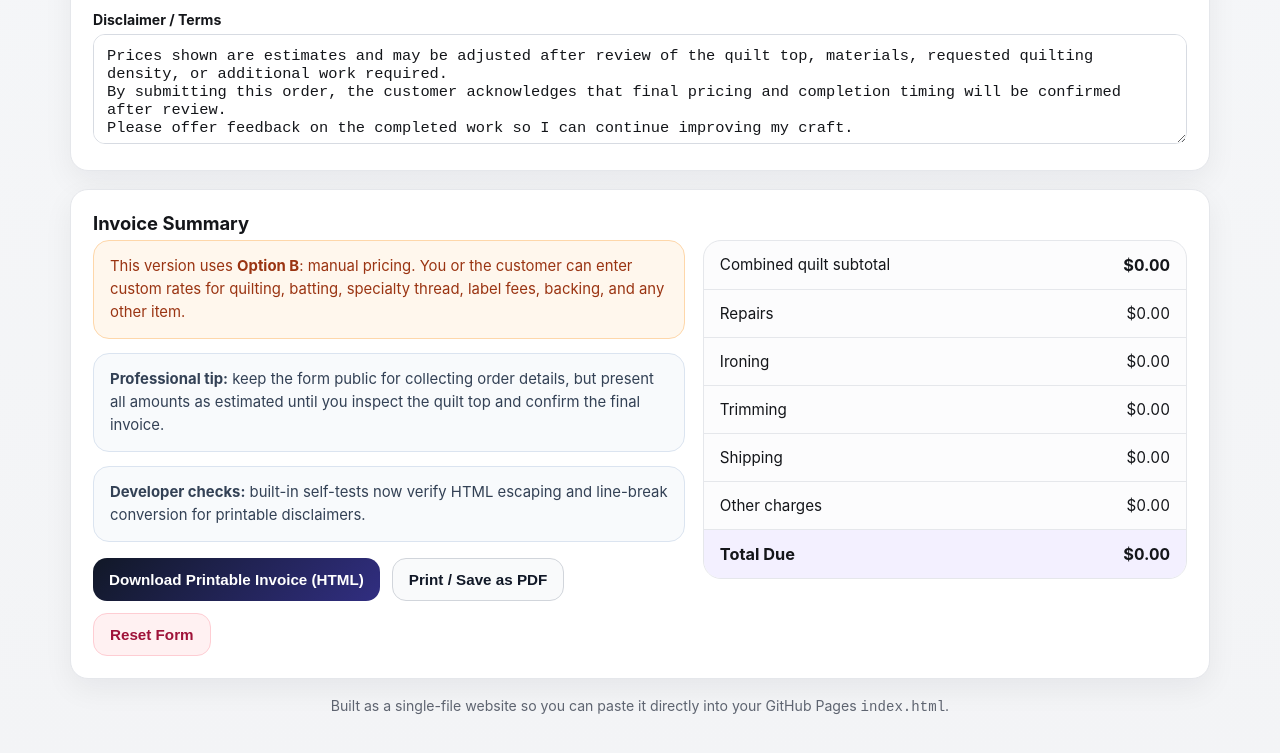
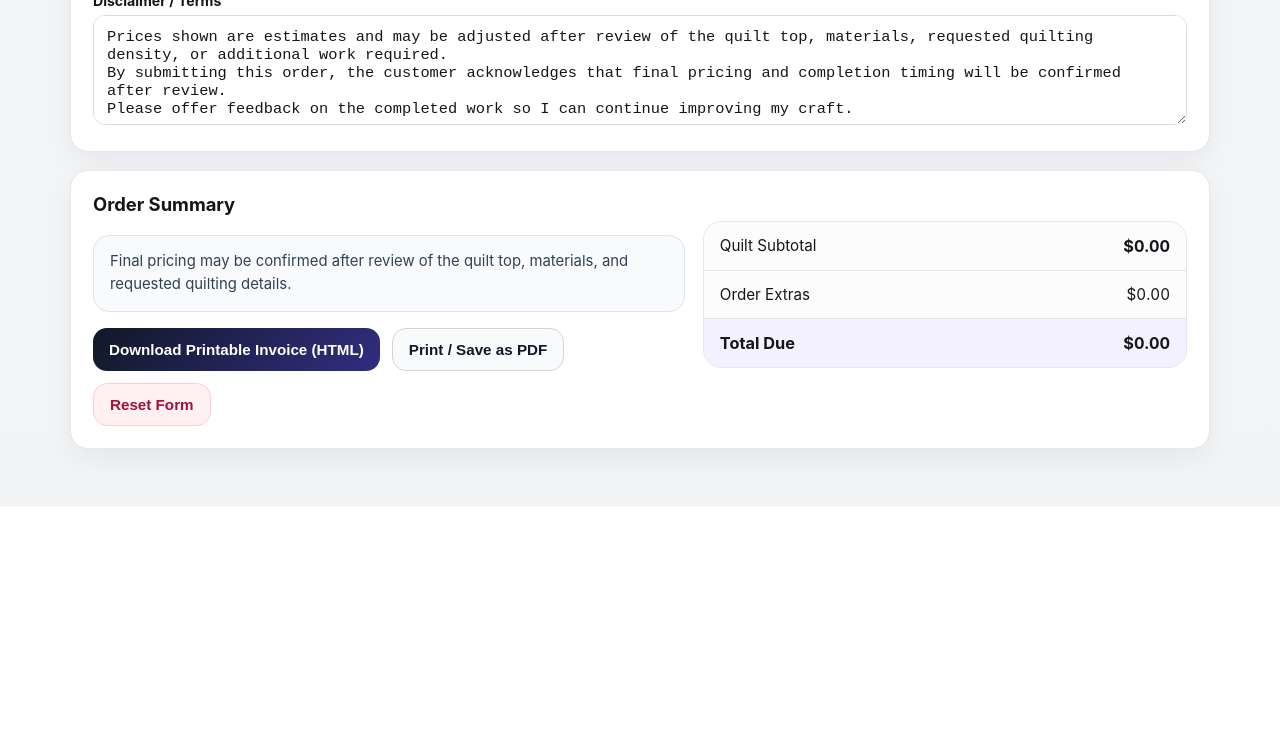
Before and after one commit to MalkeetWCPSS/quilting-order-form, a plain HTML site: page index.html in a window 1280 px wide. Shown: the part 1733-2486 px from the top of the page. After the commit the page ends 2240 px from the top, so only its background shows below. Drawn offline with Linux system fonts and the light colour scheme.

Commit message:
Update index.html

```diff
--- a/index.html
+++ b/index.html
@@ -3,7 +3,7 @@
 <head>
   <meta charset="UTF-8" />
   <meta name="viewport" content="width=device-width, initial-scale=1.0" />
-  <title>Long Arm Quilting Invoice Form</title>
+  <title>Long Arm Quilting Order Form</title>
   <style>
     @media print {
       body {
@@ -38,8 +38,6 @@
 
       .btn-row,
       .status-box,
-      .note-box,
-      .footer-note,
       .remove-quilt-btn,
       #addQuiltBtn {
         display: none !important;
@@ -76,17 +74,12 @@
     }
 
     :root {
-      --bg: #f6f7fb;
       --panel: #ffffff;
       --text: #14161a;
       --muted: #5e6470;
       --line: #e5e7eb;
-      --accent: #111827;
-      --accent-2: #6d28d9;
       --success: #ecfdf3;
       --success-border: #bbf7d0;
-      --warn: #fff7ed;
-      --warn-border: #fed7aa;
       --shadow: 0 10px 30px rgba(17, 24, 39, 0.06);
       --radius: 18px;
       --radius-sm: 12px;
@@ -155,24 +148,20 @@
     }
 
     .grid-2,
-    .grid-3,
     .grid-4 {
       display: grid;
       gap: 14px;
     }
 
     .grid-2 { grid-template-columns: repeat(2, minmax(0, 1fr)); }
-    .grid-3 { grid-template-columns: repeat(3, minmax(0, 1fr)); }
     .grid-4 { grid-template-columns: repeat(4, minmax(0, 1fr)); }
 
     @media (max-width: 940px) {
       .grid-4 { grid-template-columns: repeat(2, minmax(0, 1fr)); }
-      .grid-3 { grid-template-columns: repeat(2, minmax(0, 1fr)); }
     }
 
     @media (max-width: 720px) {
       .grid-2,
-      .grid-3,
       .grid-4 { grid-template-columns: 1fr; }
       .hero { border-bottom-left-radius: 18px; border-bottom-right-radius: 18px; }
       .section { padding: 18px; }
@@ -348,20 +337,12 @@
       .totals-layout { grid-template-columns: 1fr; }
     }
 
-    .note-box,
     .status-box,
-    .disclaimer-box,
-    .test-box {
+    .disclaimer-box {
       border-radius: 16px;
       padding: 14px 16px;
       line-height: 1.55;
       font-size: 0.93rem;
-    }
-
-    .note-box {
-      background: var(--warn);
-      border: 1px solid var(--warn-border);
-      color: #9a3412;
     }
 
     .status-box {
@@ -372,8 +353,7 @@
       margin-bottom: 14px;
     }
 
-    .disclaimer-box,
-    .test-box {
+    .disclaimer-box {
       background: #f8fafc;
       border: 1px solid #dbe4f0;
       color: #334155;
@@ -399,13 +379,6 @@
     .total-row strong { font-size: 1.02rem; }
     .grand { background: #f3f0ff; }
 
-    .footer-note {
-      text-align: center;
-      color: var(--muted);
-      font-size: 0.88rem;
-      margin-top: 18px;
-    }
-
     .inline-money {
       font-variant-numeric: tabular-nums;
       white-space: nowrap;
@@ -415,10 +388,9 @@
 <body>
   <header class="hero">
     <div class="hero-inner">
-      <h1>Long Arm Quilting Invoice Form</h1>
+      <h1>Long Arm Quilting Order Form</h1>
       <p>
-        Add one or more quilts to the same order, review a combined invoice, and download a professional order summary.
-        Pricing is treated as an estimate and can be confirmed after review.
+        Add one or more quilts to the same order, review a combined total, and download a printable customer invoice.
       </p>
     </div>
   </header>
@@ -427,7 +399,7 @@
     <form id="invoiceForm">
       <section class="section">
         <h2>Customer Information</h2>
-        <p class="section-note">This information appears once on the invoice, even if the order includes multiple quilts.</p>
+        <p class="section-note">This information appears once, even if the order includes multiple quilts.</p>
         <div class="grid-4">
           <div class="field">
             <label class="required" for="dateOrdered">Date Ordered</label>
@@ -460,7 +432,7 @@
 
       <section class="section">
         <h2>Quilt Items</h2>
-        <p class="section-note">Each quilt has its own measurements, pricing, and subtotal. Add as many quilts as needed to one invoice.</p>
+        <p class="section-note">Each quilt has its own measurements, pricing, and subtotal. Add as many quilts as needed to one order.</p>
         <div id="quiltContainer"></div>
         <div class="btn-row">
           <button type="button" class="secondary" id="addQuiltBtn">+ Add Another Quilt</button>
@@ -469,7 +441,7 @@
 
       <section class="section">
         <h2>Order Extras, Shipping, and Disclaimer</h2>
-        <p class="section-note">These items apply to the full invoice rather than to a single quilt line item.</p>
+        <p class="section-note">These items apply to the full order rather than to a single quilt line item.</p>
         <div class="grid-4">
           <div class="field">
             <label for="repairFee">Repairs</label>
@@ -518,20 +490,12 @@ Please offer feedback on the completed work so I can continue improving my craft
       </section>
 
       <section class="section">
-        <h2>Invoice Summary</h2>
+        <h2>Order Summary</h2>
         <div class="totals-layout">
           <div>
             <div class="status-box" id="statusBox"></div>
-            <div class="note-box">
-              This version uses <strong>Option B</strong>: manual pricing. You or the customer can enter custom rates for quilting,
-              batting, specialty thread, label fees, backing, and any other item.
-            </div>
             <div class="disclaimer-box" style="margin-top:14px;">
-              <strong>Professional tip:</strong> keep the form public for collecting order details, but present all amounts as
-              estimated until you inspect the quilt top and confirm the final invoice.
-            </div>
-            <div class="test-box" style="margin-top:14px;">
-              <strong>Developer checks:</strong> built-in self-tests now verify HTML escaping and line-break conversion for printable disclaimers.
+              Final pricing may be confirmed after review of the quilt top, materials, and requested quilting details.
             </div>
             <div class="btn-row" style="margin-top:16px;">
               <button type="button" class="primary" id="downloadBtn">Download Printable Invoice (HTML)</button>
@@ -541,20 +505,14 @@ Please offer feedback on the completed work so I can continue improving my craft
           </div>
           <div>
             <div class="total-list">
-              <div class="total-row"><span>Combined quilt subtotal</span><strong class="inline-money" id="combinedQuiltSubtotal">$0.00</strong></div>
-              <div class="total-row"><span>Repairs</span><span class="inline-money" id="repairsTotal">$0.00</span></div>
-              <div class="total-row"><span>Ironing</span><span class="inline-money" id="ironingTotal">$0.00</span></div>
-              <div class="total-row"><span>Trimming</span><span class="inline-money" id="trimmingTotal">$0.00</span></div>
-              <div class="total-row"><span>Shipping</span><span class="inline-money" id="shippingTotal">$0.00</span></div>
-              <div class="total-row"><span id="otherLabelSummary">Other charges</span><span class="inline-money" id="otherTotal">$0.00</span></div>
+              <div class="total-row"><span>Quilt Subtotal</span><strong class="inline-money" id="combinedQuiltSubtotal">$0.00</strong></div>
+              <div class="total-row"><span>Order Extras</span><span class="inline-money" id="orderExtrasTotal">$0.00</span></div>
               <div class="total-row grand"><span><strong>Total Due</strong></span><strong class="inline-money" id="grandTotal">$0.00</strong></div>
             </div>
           </div>
         </div>
       </section>
     </form>
-
-    <p class="footer-note">Built as a single-file website so you can paste it directly into your GitHub Pages <code>index.html</code>.</p>
   </main>
 
   <template id="quiltTemplate">
@@ -609,7 +567,7 @@ Please offer feedback on the completed work so I can continue improving my craft
         <div class="field">
           <label>Quilting Rate (per sq in)</label>
           <input type="number" step="0.0001" min="0" class="quilting-rate" value="0.0200" />
-          <div class="hint">Enter your actual rate for this quilt. The default is just a starting point.</div>
+          <div class="hint">Enter your actual rate for this quilt.</div>
         </div>
       </div>
 
@@ -628,7 +586,7 @@ Please offer feedback on the completed work so I can continue improving my craft
         <div class="field">
           <label>Batting Rate (per sq in)</label>
           <input type="number" step="0.0001" min="0" class="batting-rate" value="0.0000" />
-          <div class="hint">Examples from your sheet: Poly 0.003, 80/20 0.005, Wool 0.0065, Bamboo 0.0065.</div>
+          <div class="hint">Examples: Poly 0.003, 80/20 0.005, Wool 0.0065.</div>
         </div>
         <div class="field">
           <label>Backing Price per Yard</label>
@@ -689,7 +647,7 @@ Please offer feedback on the completed work so I can continue improving my craft
         </div>
         <div class="mini-stat">
           <div class="label">Extras Total</div>
-          <div class="value inline-money extras-total">$0.00</div>
+          <div class="value inline-money quilt-extras-total">$0.00</div>
         </div>
       </div>
     </article>
@@ -774,7 +732,7 @@ Please offer feedback on the completed work so I can continue improving my craft
         recalcAll();
       });
 
-      card.querySelectorAll('input, select').forEach(el => {
+      card.querySelectorAll('input, select').forEach((el) => {
         el.addEventListener('input', recalcAll);
         el.addEventListener('change', recalcAll);
       });
@@ -814,14 +772,14 @@ Please offer feedback on the completed work so I can continue improving my craft
       const quiltingTotal = squareInches * quiltingRate;
       const battingTotal = squareInches * battingRate;
       const backingTotal = backingRate * backingYards;
-      const extrasTotal = threadUpcharge + labelFee + otherQuiltFee;
-      const subtotal = quiltingTotal + battingTotal + backingTotal + extrasTotal;
+      const quiltExtrasTotal = threadUpcharge + labelFee + otherQuiltFee;
+      const subtotal = quiltingTotal + battingTotal + backingTotal + quiltExtrasTotal;
 
       card.querySelector('.square-inches').value = squareInches ? squareInches.toFixed(2) : '';
       card.querySelector('.quilting-total').textContent = money(quiltingTotal);
       card.querySelector('.batting-total').textContent = money(battingTotal);
       card.querySelector('.backing-total').textContent = money(backingTotal);
-      card.querySelector('.extras-total').textContent = money(extrasTotal);
+      card.querySelector('.quilt-extras-total').textContent = money(quiltExtrasTotal);
       card.querySelector('.quilt-line-subtotal').textContent = money(subtotal);
 
       return {
@@ -829,14 +787,14 @@ Please offer feedback on the completed work so I can continue improving my craft
         quiltingTotal,
         battingTotal,
         backingTotal,
-        extrasTotal,
+        quiltExtrasTotal,
         subtotal
       };
     }
 
     function recalcAll() {
       let combinedQuiltSubtotal = 0;
-      quiltContainer.querySelectorAll('.quilt-card').forEach(card => {
+      quiltContainer.querySelectorAll('.quilt-card').forEach((card) => {
         const calc = calculateCard(card);
         combinedQuiltSubtotal += calc.subtotal;
       });
@@ -846,18 +804,12 @@ Please offer feedback on the completed work so I can continue improving my craft
       const trimming = num(document.getElementById('trimmingFee').value);
       const shipping = num(document.getElementById('shippingFee').value);
       const other = num(document.getElementById('otherFee').value);
-      const grandTotal = combinedQuiltSubtotal + repairs + ironing + trimming + shipping + other;
+      const orderExtrasTotal = repairs + ironing + trimming + shipping + other;
+      const grandTotal = combinedQuiltSubtotal + orderExtrasTotal;
 
       document.getElementById('combinedQuiltSubtotal').textContent = money(combinedQuiltSubtotal);
-      document.getElementById('repairsTotal').textContent = money(repairs);
-      document.getElementById('ironingTotal').textContent = money(ironing);
-      document.getElementById('trimmingTotal').textContent = money(trimming);
-      document.getElementById('shippingTotal').textContent = money(shipping);
-      document.getElementById('otherTotal').textContent = money(other);
+      document.getElementById('orderExtrasTotal').textContent = money(orderExtrasTotal);
       document.getElementById('grandTotal').textContent = money(grandTotal);
-
-      const otherLabel = document.getElementById('otherFeeLabel').value.trim();
-      document.getElementById('otherLabelSummary').textContent = otherLabel || 'Other charges';
     }
 
     function escapeHtml(value) {
@@ -886,7 +838,7 @@ Please offer feedback on the completed work so I can continue improving my craft
         customerName: document.getElementById('customerName').value,
         phone: document.getElementById('phone').value,
         email: document.getElementById('email').value,
-        customerNotes: document.getElementById('customerNotes').value,
+        customerNotes: document.getElementById('customerNotes').value
       };
 
       const repairs = num(document.getElementById('repairFee').value);
@@ -918,8 +870,8 @@ Please offer feedback on the completed work so I can continue improving my craft
         const quiltingTotal = squareInches * quiltingRate;
         const battingTotal = squareInches * battingRate;
         const backingTotal = backingRate * backingYards;
-        const extrasTotal = threadUpcharge + labelFee + otherQuiltFee;
-        const subtotal = quiltingTotal + battingTotal + backingTotal + extrasTotal;
+        const quiltExtrasTotal = threadUpcharge + labelFee + otherQuiltFee;
+        const subtotal = quiltingTotal + battingTotal + backingTotal + quiltExtrasTotal;
         combinedQuiltSubtotal += subtotal;
 
         const quiltName = card.querySelector('.quilt-name').value || `Quilt ${index + 1}`;
@@ -959,7 +911,8 @@ Please offer feedback on the completed work so I can continue improving my craft
           </section>`;
       });
 
-      const grandTotal = combinedQuiltSubtotal + repairs + ironing + trimming + shipping + otherFee;
+      const orderExtrasTotal = repairs + ironing + trimming + shipping + otherFee;
+      const grandTotal = combinedQuiltSubtotal + orderExtrasTotal;
 
       return `<!DOCTYPE html>
 <html lang="en">
@@ -1076,9 +1029,7 @@ Please offer feedback on the completed work so I can continue improving my craft
     }
 
     function attachGlobalRecalc() {
-      [
-        'repairFee', 'ironingFee', 'trimmingFee', 'shippingFee', 'otherFee', 'otherFeeLabel'
-      ].forEach(id => {
+      ['repairFee', 'ironingFee', 'trimmingFee', 'shippingFee', 'otherFee', 'otherFeeLabel'].forEach((id) => {
         document.getElementById(id).addEventListener('input', recalcAll);
       });
     }
@@ -1106,7 +1057,12 @@ Please offer feedback on the completed work so I can continue improving my craft
         pass: typeof money(0) === 'string' && money(0).includes('0')
       });
 
-      const failed = tests.filter(test => !test.pass);
+      tests.push({
+        name: 'order summary total element exists',
+        pass: !!document.getElementById('orderExtrasTotal')
+      });
+
+      const failed = tests.filter((test) => !test.pass);
       if (failed.length) {
         console.error('Self-tests failed:', failed);
       } else {
```
